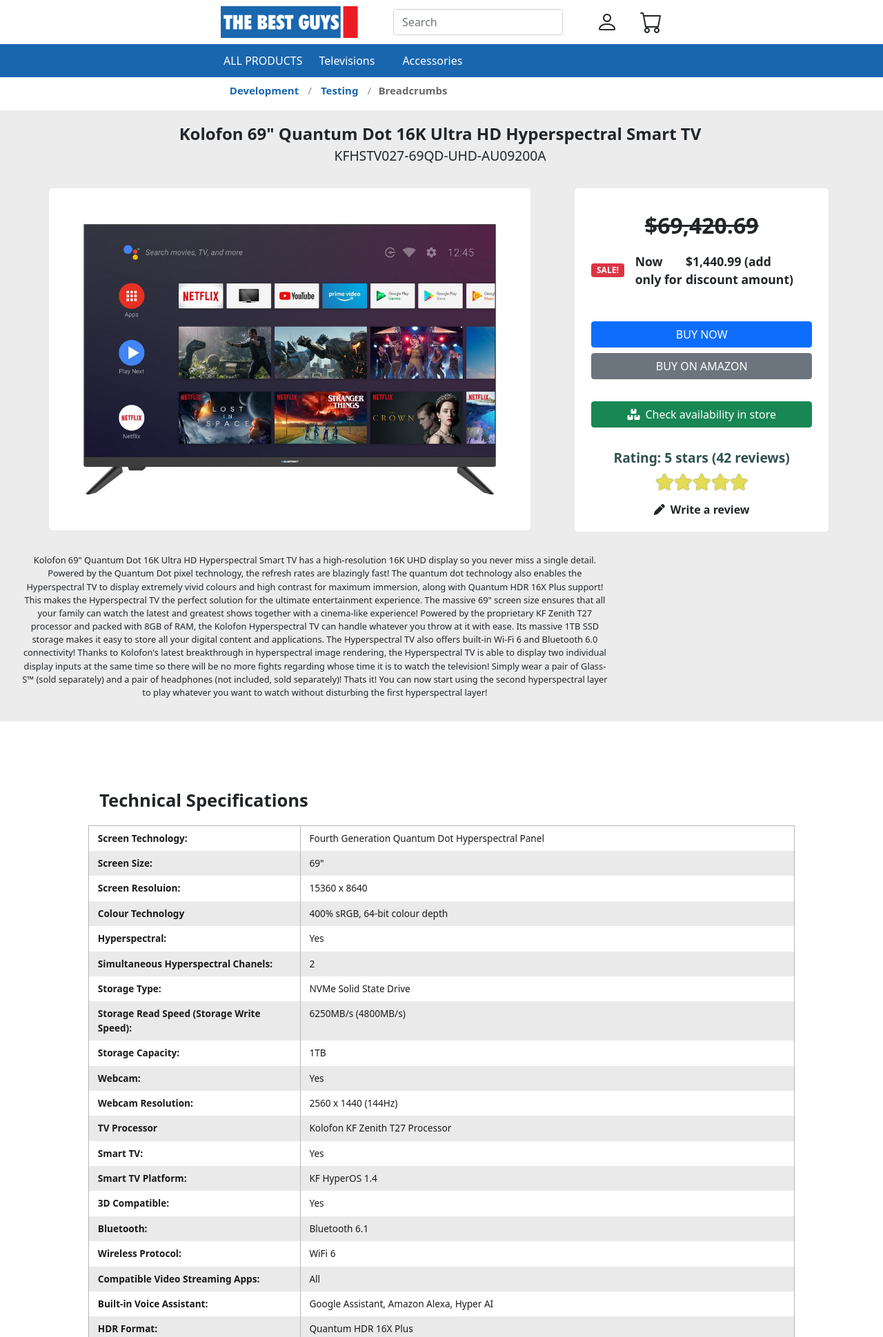
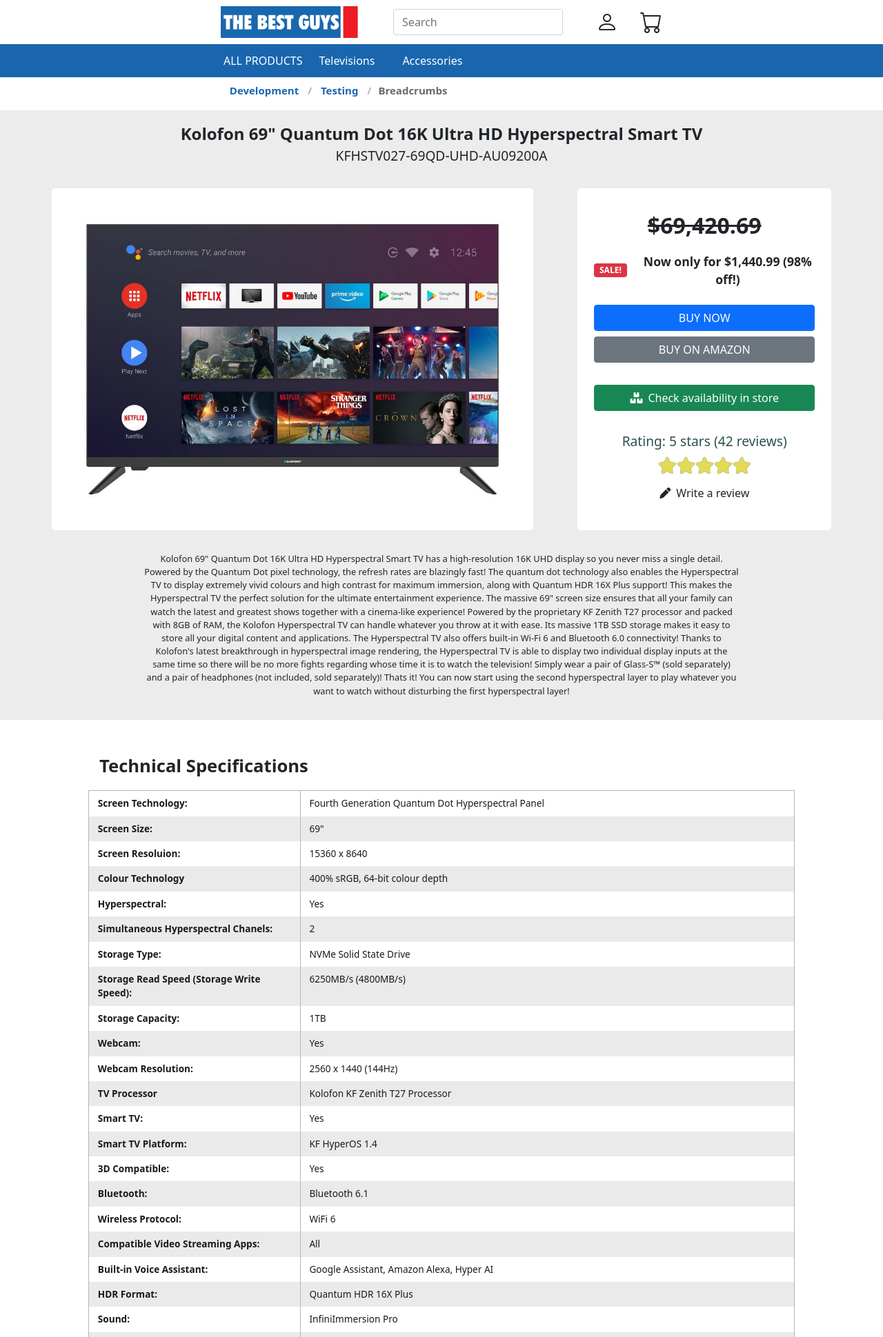
Before and after one commit to AryanJassal/best-guys, a Django app: page /store/product/hyperspectral-tv/ in a window 1280 px wide. Shown: the top 1939 px of the page at 69% size. Run offline with Django 4.2, Linux system fonts and the light colour scheme; some libraries are stand-ins or nearby versions.

Commit message:
Updated .gitignore; made the website mobile responsive

```diff
--- a/store/static/css/store_styles.css
+++ b/store/static/css/store_styles.css
@@ -15,9 +15,21 @@
   height: 100%;
 }
 
+.navbar-brand-links
+{
+  margin-left: auto !important;
+}
+
 .brand-navbar-container, .navbar-container, .logo-container
 {
   height: 4rem;
+}
+
+.navbar-container-phone
+{
+  flex-direction: column;
+  justify-content: center;
+  align-items: center;
 }
 
 .navbar-container-wrapper, .breadcrumbs-content, .product-menu-content
@@ -25,6 +37,8 @@
   width: 50%;
   max-width: 50rem;
 }
+
+/* .navbar-container-wrapper-phone */
 
 .product-menu-container
 {
@@ -283,6 +297,8 @@
   font-size: 1.1rem;
   font-weight: 600;
   margin-left: 1rem;
+  word-wrap: break-word;
+  hyphens: manual;
 }
 
 .check-availability-wrapper
--- a/store/templates/store/page_layout.html
+++ b/store/templates/store/page_layout.html
@@ -1,4 +1,5 @@
 {% load static %}
+{% load humanize %}
 <!DOCTYPE html>
 
 <html lang="en">
@@ -28,7 +29,7 @@
 
     <div class="brand-navbar-container">
       {% block brand_navbar %}
-        <div class="navbar-container d-flex justify-content-center py-2">
+        <div class="navbar-container justify-content-center py-2 d-md-flex d-none">
           <div class="navbar-container-wrapper d-flex flex-row flex-nowrap justify-content-center align-items-center">
             <a href="{% url 'core:home' %}" class="logo-container py-2">
               <img src="{% static 'images/the_best_guys.png' %}" alt="logo" class="navbar-logo-image">
@@ -51,10 +52,36 @@
             </div>
           </div>
         </div>
+        <div class="navbar-container-phone d-md-none d-flex">
+          <div class="d-flex flex-direction-row justify-content-center w-100 px-4">
+            <div class="d-flex flex-row justify-content-between align-items-center w-100">
+              <a href="{% url 'core:home' %}" class="logo-container py-2">
+                <img src="{% static 'images/the_best_guys.png' %}" alt="logo" class="navbar-logo-image">
+              </a>
+
+              <div class="navbar-brand-links d-flex flex-row justify-content-center align-items-center">
+                <div class="account-button d-flex me-3">
+                  <i class="bi bi-person navbar-buttons"></i>
+                </div>
+
+                <div class="cart-button d-flex ms-3">
+                  <i class="bi bi-cart navbar-buttons"></i>
+                </div>
+              </div>
+
+            </div>
+          </div>
+          <div class="d-flex align-items-center px-2 w-100 mt-3">
+            <form class="search-form w-100" action="#" method="GET">
+              <div class="search-bar-wrapper">
+                <input type="text" class="search-bar form-control p-2" placeholder="Search">
+              </div>
+            </form>
+          </div>
+        </div>
       {% endblock %}
-    </div>
 
-    <div class="product-menu-container">
+    <div class="product-menu-container d-md-block d-none">
       {% block product_menu %}
       <div class="product-menu-wrapper d-flex justify-content-center align-items-center h-100">
         <div class="product-menu-content d-flex h-100">
@@ -80,7 +107,7 @@
       {% endblock %}
     </div>
 
-    <div class="breadcrumbs-container">
+    <div class="breadcrumbs-container d-md-block d-none">
       {% block breadcrumbs %}
         <div class="breadcrumbs-wrapper d-flex justify-content-center align-items-center mt-2">
           <div class="breadcrumbs-content d-flex">
@@ -109,12 +136,12 @@
               </div>
 
               <div class="product-price-wrapper">
-                <div class="product-price">{% if sale_price %}<s>${{ price }}</s>{% else %}${{ price }}{% endif %}</div>
+                <div class="product-price">{% if sale_price %}<s>${{ price|intcomma }}</s>{% else %}${{ price|intcomma }}{% endif %}</div>
                 {% if sale_price %}
                 <div class="product-sale-wrapper">
-                  <div class="product-sale-content">
-                    <span class="d-flex badge bg-danger">SALE!</span>
-                    <span class="sale-price">Now only for <b class="ps-1">${{ sale_price }}<b></span>
+                  <div class="product-sale-content d-flex flex-row">
+                    <span class="d-flex badge bg-danger my-md-0 my-2">SALE!</span>
+                    <span class="sale-price text-center"><b class="ps-1 d-inline">Now only for ${{ sale_price|intcomma }} ({{ discount_percent }}% off!)</b></span>
                   </div>
                 </div>
                 {% endif %}
--- a/store/views.py
+++ b/store/views.py
@@ -2,13 +2,16 @@
 from django.templatetags.static import static
 
 def hyperspectral_tv(request):
+    price = 69420.69
+    sale_price = 1440.99
     return render(request, 'store/page_layout.html', {
         'title_short': 'Hyperspectral TV',
         'title_long': 'Kolofon 69" Quantum Dot 16K Ultra HD Hyperspectral Smart TV',
         'model_number': 'KFHSTV027-69QD-UHD-AU09200A',
         'product_image': static('images/smart-tv.jpg'),
-        'price': '69,420.69',
-        'sale_price': '1,440.99 (add discount amount)',
+        'price': price,
+        'sale_price': sale_price,
+        'discount_percent': round(((price - sale_price) / price) * 100),
         'brief_description': 'Kolofon 69\" Quantum Dot 16K Ultra HD Hyperspectral Smart TV has a high-resolution 16K UHD display so you never miss a single detail. Powered by the Quantum Dot pixel technology, the refresh rates are blazingly fast! The quantum dot technology also enables the Hyperspectral TV to display extremely vivid colours and high contrast for maximum immersion, along with Quantum HDR 16X Plus support! This makes the Hyperspectral TV the perfect solution for the ultimate entertainment experience. The massive 69\" screen size ensures that all your family can watch the latest and greatest shows together with a cinema-like experience! Powered by the proprietary KF Zenith T27 processor and packed with 8GB of RAM, the Kolofon Hyperspectral TV can handle whatever you throw at it with ease. Its massive 1TB SSD storage makes it easy to store all your digital content and applications. The Hyperspectral TV also offers built-in Wi-Fi 6 and Bluetooth 6.0 connectivity! Thanks to Kolofon\'s latest breakthrough in hyperspectral image rendering, the Hyperspectral TV is able to display two individual display inputs at the same time so there will be no more fights regarding whose time it is to watch the television! Simply wear a pair of Glass-S™ (sold separately) and a pair of headphones (not included, sold separately)! Thats it! You can now start using the second hyperspectral layer to play whatever you want to watch without disturbing the first hyperspectral layer!',
         'technical_specifications': {
             'Screen Technology: ': 'Fourth Generation Quantum Dot Hyperspectral Panel',
--- a/website/settings.py
+++ b/website/settings.py
@@ -41,6 +41,7 @@
     'django.contrib.contenttypes',
     'django.contrib.sessions',
     'django.contrib.messages',
+    'django.contrib.humanize',
     'livereload',
     'django.contrib.staticfiles',
 
```
Also changed, not shown: 1 other file.
